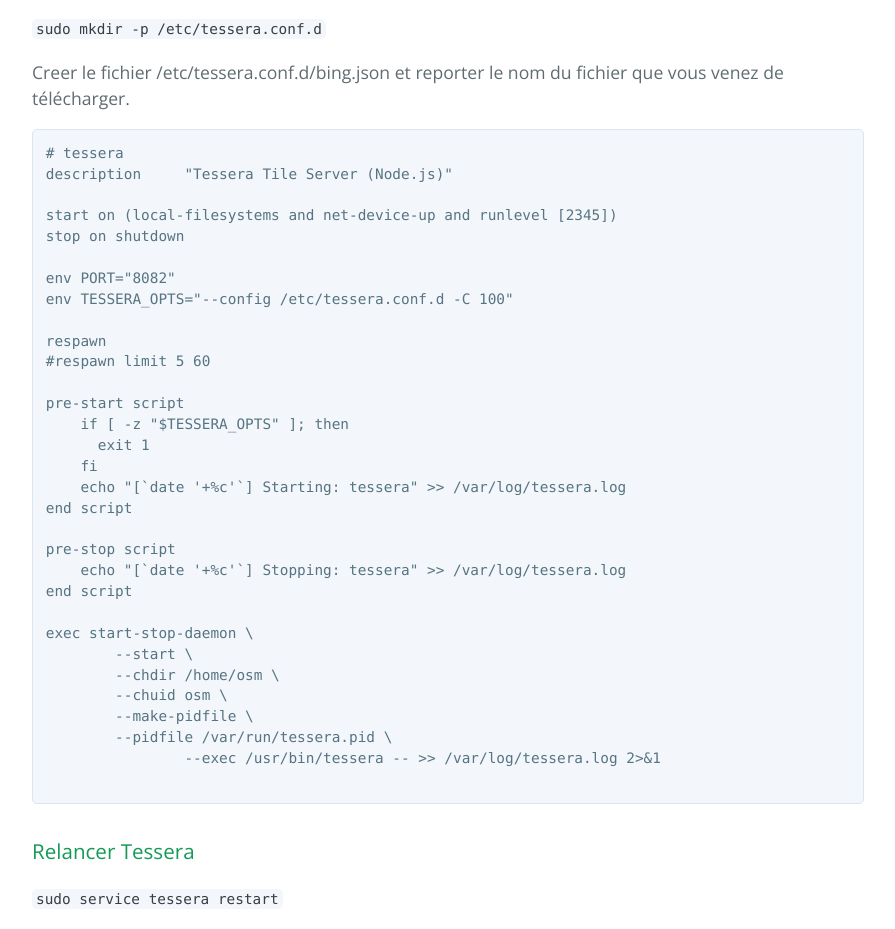
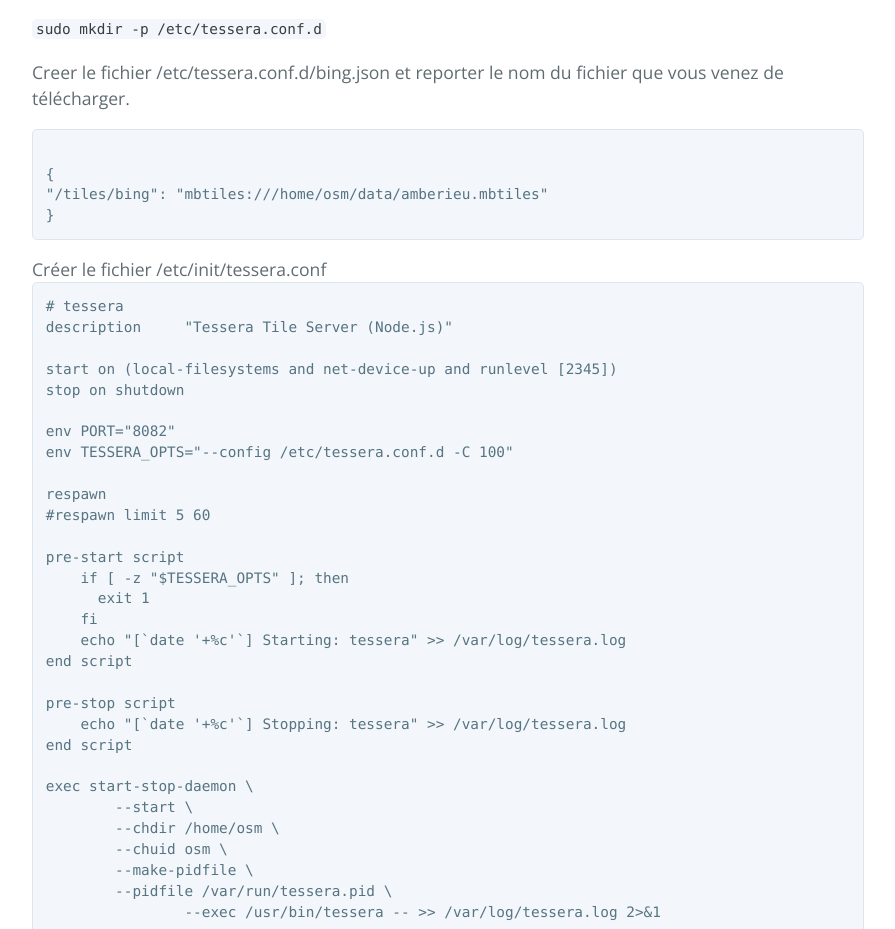
Before and after one commit to JeaRRo/OffLine, a plain HTML site: page index.html in a window 1280 px wide. Shown: the part 2486-3415 px from the top of the page, without its empty margins (192-1087 px from the left). Drawn offline with nearby package versions, Linux system fonts and the light colour scheme.

Commit message:
Correction config Tessera

```diff
--- a/index.html
+++ b/index.html
@@ -126,7 +126,12 @@ Ctrl-C pour arreter</p>
 <p><code>sudo mkdir -p /etc/tessera.conf.d</code></p>
 
 <p>Creer le fichier /etc/tessera.conf.d/bing.json et reporter le nom du fichier que vous venez de télécharger.</p>
-
+<pre><code>
+{
+"/tiles/bing": "mbtiles:///home/osm/data/amberieu.mbtiles"
+}
+</code></pre>
+Créer le fichier /etc/init/tessera.conf
 <pre><code># tessera
 description     "Tessera Tile Server (Node.js)"
 
```
